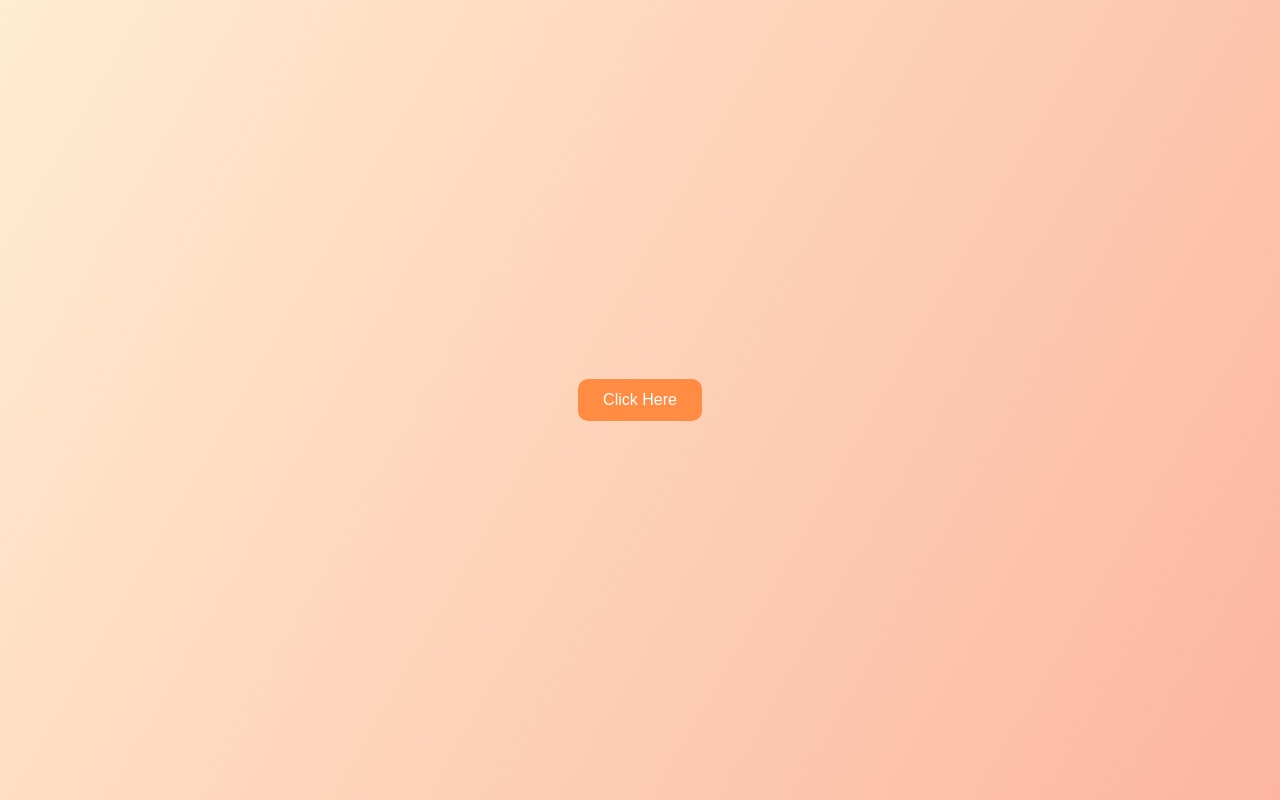
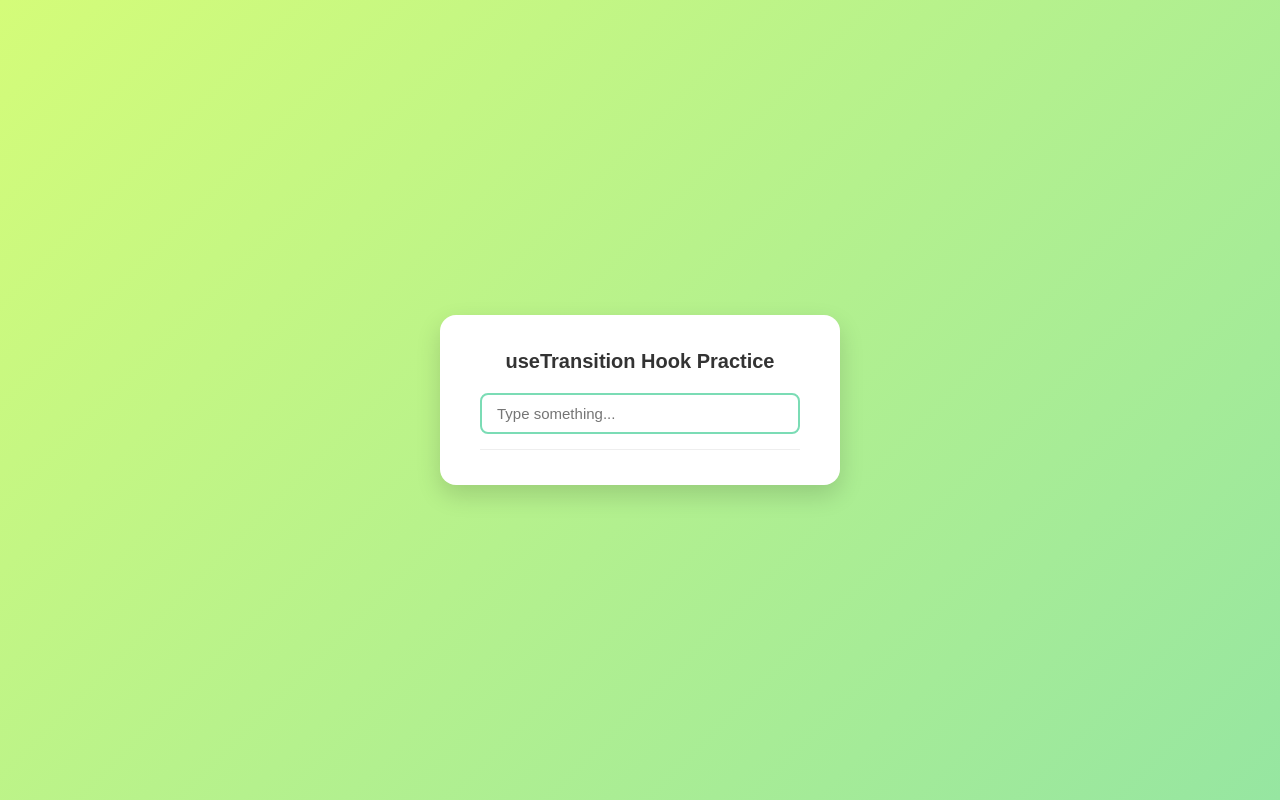
Before and after one commit to thebilalkhokhar/React_Practice, a React (Vite) app in the folder Hooks Practice/: page / in a window 1280 px wide. Built offline with nearby package versions, Linux system fonts and the light colour scheme.

Commit message:
UseTransitionHook Added

```diff
--- a/Hooks Practice/src/App.jsx
+++ b/Hooks Practice/src/App.jsx
@@ -9,6 +9,7 @@ import UseCallBackHook from "./Hooks/UseCallBackHook/UseCallBackHook";
 import UseCustomHook from "./Hooks/Custom Hooks/UseCustomHook";
 import ModalExample from "./Hooks/UseLayoutEffectHook/ModalExample";
 import React from "react";
+import UseTransitionHook from "./Hooks/UseTransitionHook/UseTransitionHook";
 function App() {
   return (
     <>
@@ -24,9 +25,8 @@ function App() {
       {/* <UseReducerHook /> */}
       {/* <UseCallBackHook /> */}
       {/* <UseCustomHook /> */}
-      <React.StrictMode>
-        <ModalExample />
-      </React.StrictMode>
+      {/* <ModalExample /> */}
+      <UseTransitionHook />
     </>
   );
 }
--- /dev/null
+++ b/Hooks Practice/src/Hooks/UseTransitionHook/UseTransitionHook.css
@@ -0,0 +1,84 @@
+/* Full screen layout centered */
+.transition-container {
+  height: 100vh;
+  display: flex;
+  justify-content: center;
+  align-items: center;
+  background: linear-gradient(135deg, #d4fc79, #96e6a1);
+  font-family: "Poppins", sans-serif;
+}
+
+/* Inner box styling */
+.transition-box {
+  background: white;
+  width: 400px;
+  padding: 35px 40px;
+  border-radius: 16px;
+  box-shadow: 0 10px 25px rgba(0, 0, 0, 0.15);
+  text-align: center;
+  max-height: 80vh;
+  overflow: hidden;
+  display: flex;
+  flex-direction: column;
+}
+
+/* Title */
+.transition-title {
+  margin-bottom: 20px;
+  font-size: 20px;
+  font-weight: 600;
+  color: #333;
+}
+
+/* Input box */
+.transition-input {
+  padding: 10px 15px;
+  border: 2px solid #7bdcb5;
+  border-radius: 8px;
+  outline: none;
+  font-size: 15px;
+  width: 100%;
+  margin-bottom: 15px;
+  transition: 0.3s;
+}
+
+.transition-input:focus {
+  border-color: #00a86b;
+  box-shadow: 0 0 8px rgba(0, 168, 107, 0.3);
+}
+
+/* Loading text */
+.transition-loading {
+  color: #00a86b;
+  font-weight: 500;
+  font-size: 16px;
+  margin-top: 10px;
+}
+
+/* Scrollable list */
+.transition-list {
+  list-style: none;
+  padding: 0;
+  margin: 0;
+  flex-grow: 1;
+  overflow-y: auto;
+  border-top: 1px solid #eee;
+}
+
+/* List items */
+.transition-item {
+  padding: 6px 0;
+  font-size: 14px;
+  color: #555;
+  border-bottom: 1px solid #f2f2f2;
+}
+
+/* Scrollbar styling (optional) */
+.transition-list::-webkit-scrollbar {
+  width: 6px;
+}
+
+.transition-list::-webkit-scrollbar-thumb {
+  background-color: #bbb;
+  border-radius: 3px;
+}
--- /dev/null
+++ b/Hooks Practice/src/Hooks/UseTransitionHook/UseTransitionHook.jsx
@@ -0,0 +1,51 @@
+import { useState, useTransition } from "react";
+import "./UseTransitionHook.css";
+
+export default function UseTransitionHook() {
+  const [isPending, startTransition] = useTransition();
+  const [input, setInput] = useState("");
+  const [list, setList] = useState([]);
+
+  const LIST_SIZE = 20000;
+
+  function handleChange(e) {
+    const value = e.target.value;
+    setInput(value);
+
+    startTransition(() => {
+      const l = [];
+      for (let i = 0; i < LIST_SIZE; i++) {
+        l.push(value);
+      }
+      setList(l);
+    });
+  }
+
+  return (
+    <div className="transition-container">
+      <div className="transition-box">
+        <h2 className="transition-title">useTransition Hook Practice</h2>
+
+        <input
+          type="text"
+          value={input}
+          onChange={handleChange}
+          placeholder="Type something..."
+          className="transition-input"
+        />
+
+        {isPending ? (
+          <p className="transition-loading">Loading...</p>
+        ) : (
+          <ul className="transition-list">
+            {list.map((item, index) => (
+              <li key={index} className="transition-item">
+                {item}
+              </li>
+            ))}
+          </ul>
+        )}
+      </div>
+    </div>
+  );
+}
```
